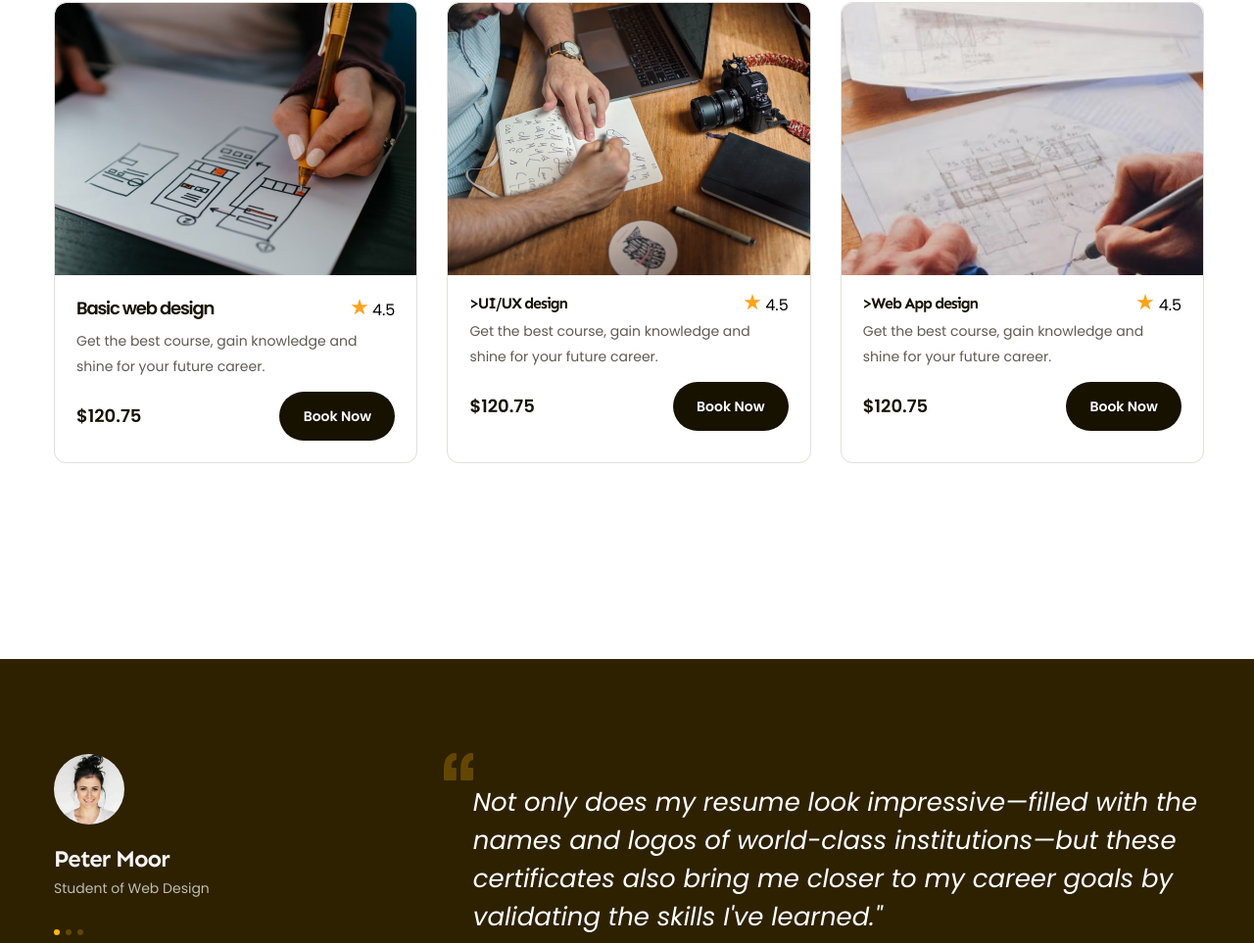
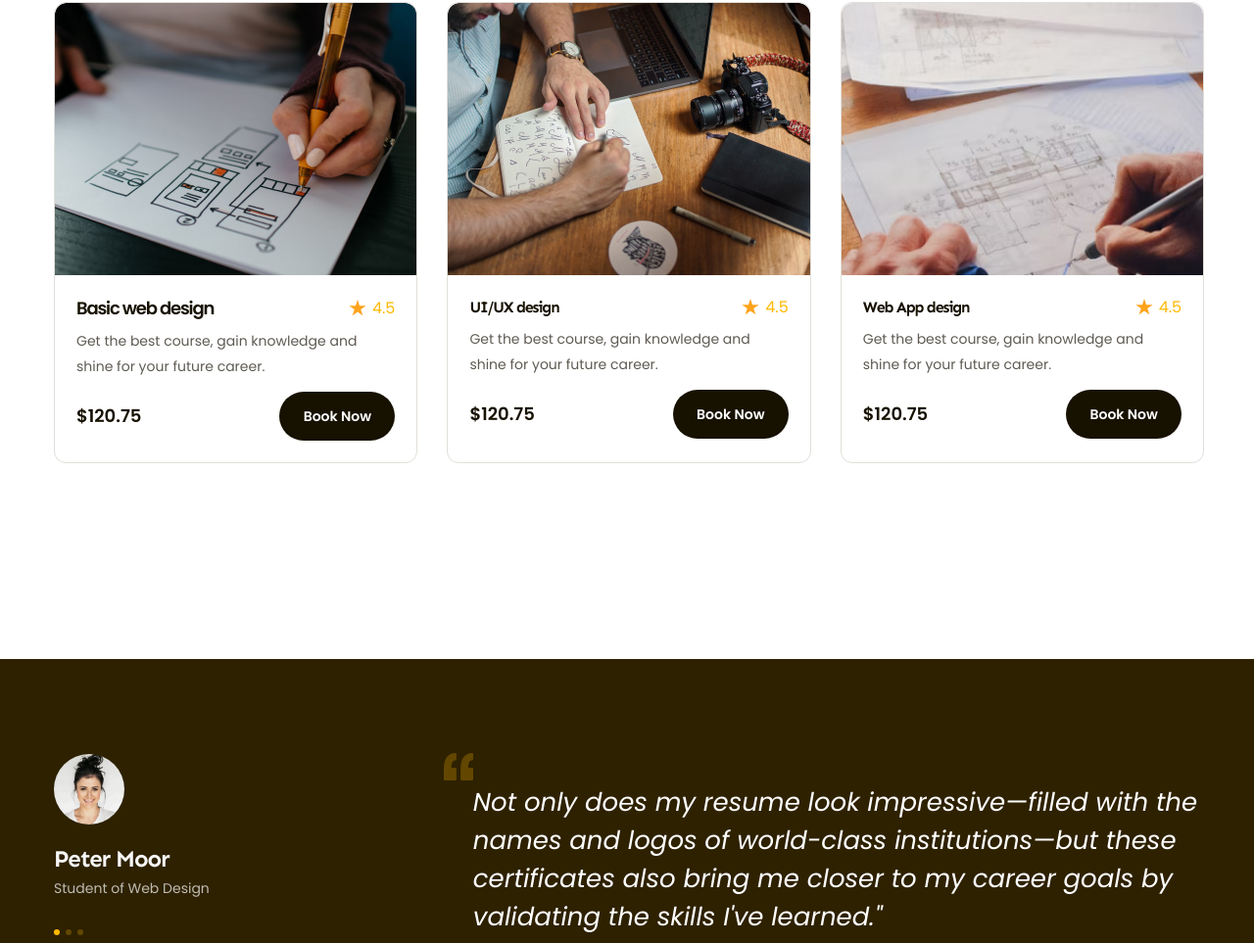
Before and after one commit to kenthanthanh/Web-Design-Project2, a plain HTML site: page index.html in a window 1280 px wide. Shown: the part 1277-2240 px from the top of the page at 98% size. Drawn offline with Linux system fonts and the light colour scheme.

Commit message:
Fix vote in Popular page

```diff
--- a/assets/css/style.css
+++ b/assets/css/style.css
@@ -350,6 +350,18 @@ a {
     font-weight: 600;
     line-height: 1.67; /* 166.667% */
 }
+.popular-item .vote{
+    display: flex;
+    align-items: center;
+}
+.popular-item .vote .point{
+    margin-left: 6px;
+    color:var(--primary-color);
+font-family: Poppins;
+font-size: 1.6rem;
+font-style: normal;
+line-height: 1.75; /* 175% */
+}
 
 .popular-bottom .detail .desc {
     padding-top: 6px;
@@ -575,8 +587,6 @@ a {
 }
 .blog-item .title .blog-title a {
     color: #171100;
-    font-family: Poppins;
-    line-height: 1.75; /* 175% */
     font-weight: 600;
 }
 .blog-item .title .cta-blog {
--- a/index.html
+++ b/index.html
@@ -170,7 +170,7 @@
                             <div class="head-detail">
 
                                 <h3 class="heading">
-                                    <a href="#!" class="line-clamp break-all"></a>>UI/UX design</a>
+                                    <a href="#!" class="line-clamp break-all"></a>UI/UX design</a>
 
                                 </h3>
 
@@ -197,7 +197,7 @@
                             <div class="head-detail">
 
                                 <h3 class="heading">
-                                    <a href="#!" class="line-clamp break-all"></a>>Web App design</a>
+                                    <a href="#!" class="line-clamp break-all"></a>Web App design</a>
 
                                 </h3>
 
@@ -400,7 +400,7 @@
                                 <img src="./assets/img/dot-icon.svg" alt="." class="dot-icon">
                                 <p class="desc">21 November 2021</p>
                             </div>
-                            <p class="heading blog-title">
+                            <p class="heading  lv3 blog-title">
                                 <a href="#!">
                                     How to become a pro web designer in 2022 and get remot job?
 
```
